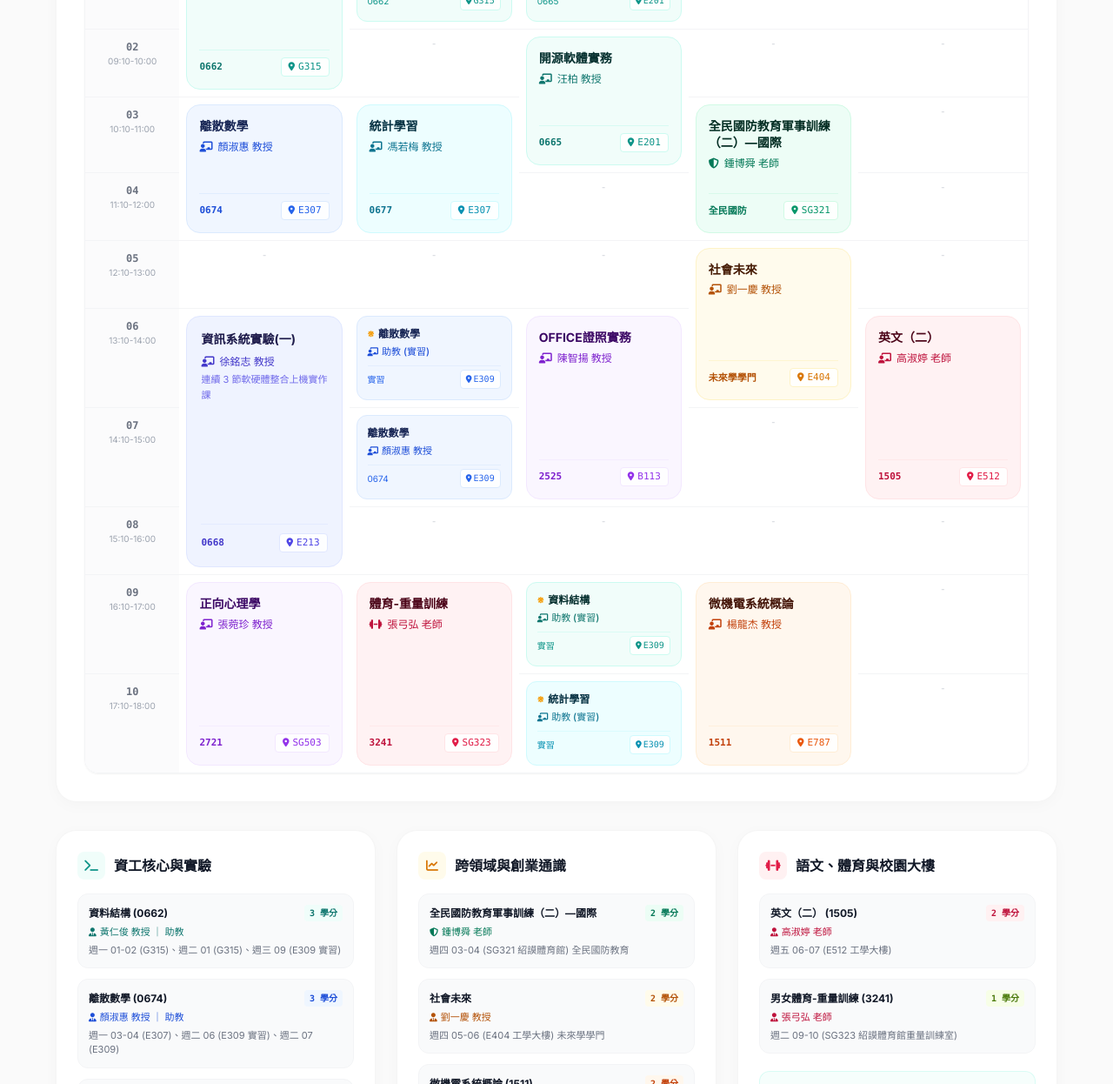
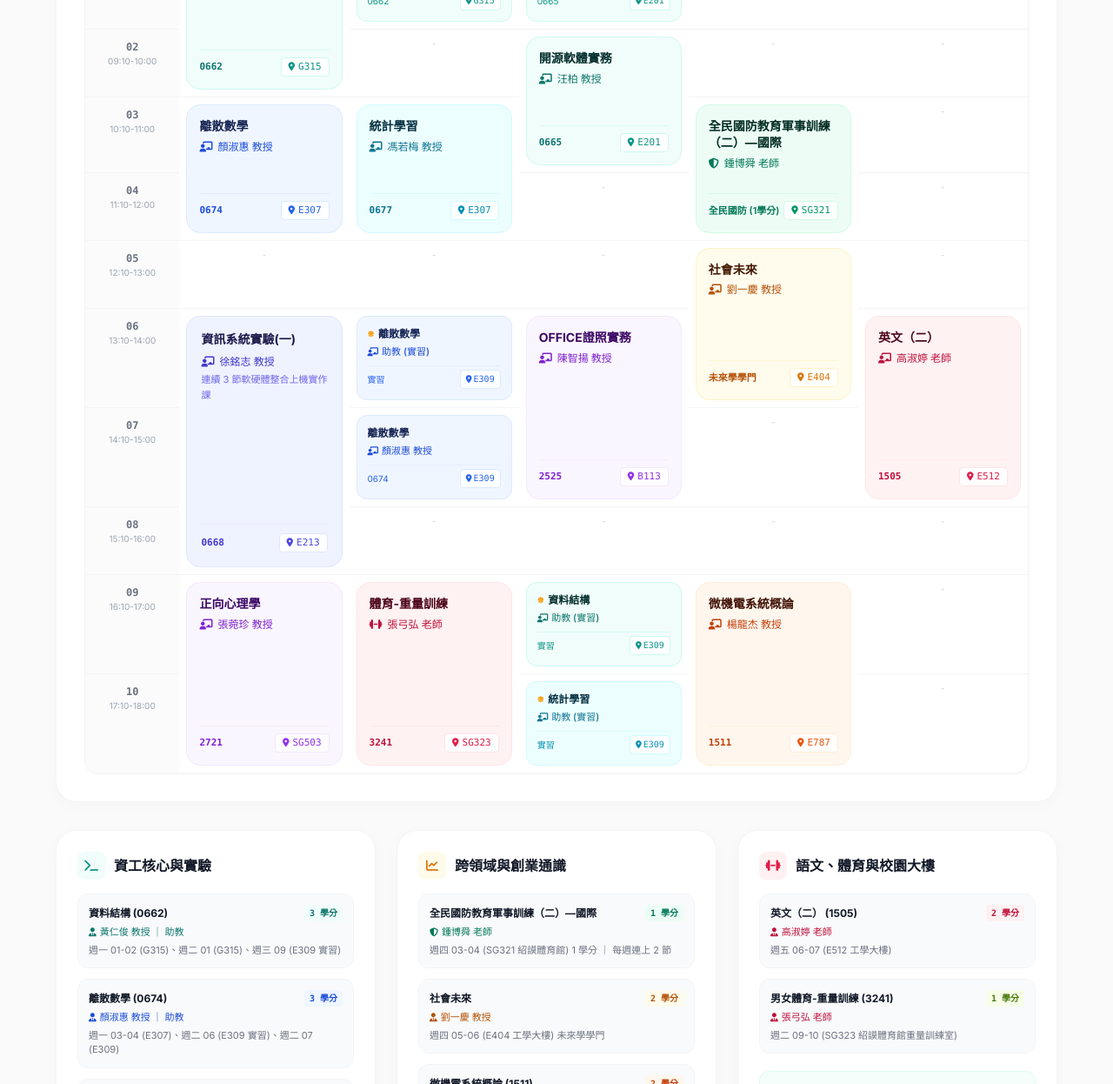
Before and after one commit to yanruray/yanruray, a plain HTML site: page 1151schedule.html in a window 1280 px wide. Shown: the part 553-1799 px from the top of the page at 87% size. Drawn offline with nearby package versions, Linux system fonts and the light colour scheme.

Commit message:
fix: 修正全民國防學分為1學分（每週2堂課）

```diff
--- a/1151schedule.html
+++ b/1151schedule.html
@@ -331,7 +331,7 @@
                                         </div>
                                     </div>
                                     <div class="flex items-center justify-between text-[11px] text-emerald-600 mt-3 pt-2 border-t border-emerald-100/70">
-                                        <span class="font-semibold text-emerald-700">全民國防</span>
+                                        <span class="font-semibold text-emerald-700">全民國防 (1學分)</span>
                                         <span class="font-mono bg-white/90 px-2 py-0.5 rounded border border-emerald-100 shadow-2xs"><i class="fa-solid fa-location-dot text-[10px] mr-1"></i>SG321</span>
                                     </div>
                                 </div>
@@ -658,10 +658,10 @@
                         <div class="p-3 rounded-xl bg-gray-50 border border-gray-100">
                             <div class="flex justify-between items-center mb-1">
                                 <span class="font-bold text-xs text-gray-900">全民國防教育軍事訓練（二）—國際</span>
-                                <span class="text-[10px] font-mono bg-emerald-50 text-emerald-700 px-1.5 py-0.5 rounded font-bold">2 學分</span>
+                                <span class="text-[10px] font-mono bg-emerald-50 text-emerald-700 px-1.5 py-0.5 rounded font-bold">1 學分</span>
                             </div>
                             <div class="text-[11px] text-emerald-700 font-medium mb-1"><i class="fa-solid fa-shield-halved text-[10px] mr-1"></i>鍾博舜 老師</div>
-                            <div class="text-[11px] text-gray-500">週四 03-04 (SG321 紹謨體育館) 全民國防教育</div>
+                            <div class="text-[11px] text-gray-500">週四 03-04 (SG321 紹謨體育館) 1 學分 ｜ 每週連上 2 節</div>
                         </div>
 
                         <div class="p-3 rounded-xl bg-gray-50 border border-gray-100">
```
